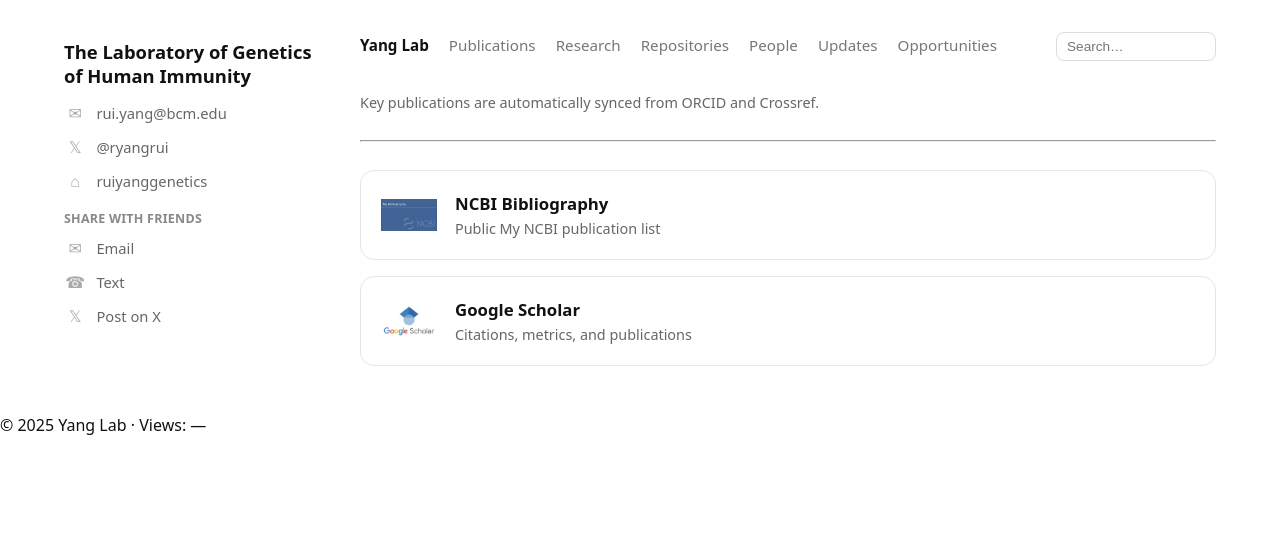
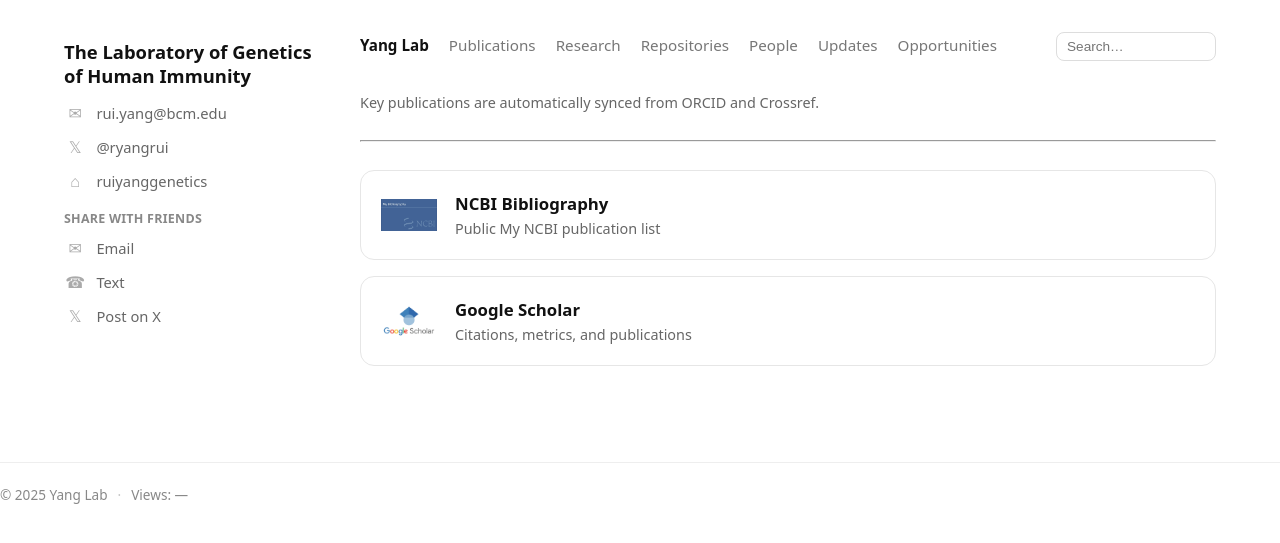
Before and after one commit to ruiyanggenetics/ghilab, a Jekyll site: the page built from publications.md, in a window 1280 px wide. Shown: the top 543 px of the page. Built offline with Jekyll 4.4.1, drawn with Linux system fonts in a browser that asks for light colours.

Commit message:
Update style.css

```diff
--- a/assets/style.css
+++ b/assets/style.css
@@ -388,6 +388,28 @@ main {
 }
 
 /* =========================
+   FOOTER
+   ========================= */
+.site-footer{
+  margin-top: 48px;
+  padding: 22px 0;
+  border-top: 1px solid #eee;
+}
+
+.footer-inner{
+  max-width: 900px;
+  font-size: 0.85rem;
+  color: #888;
+  display: flex;
+  gap: 10px;
+  align-items: center;
+}
+
+.footer-sep{ opacity: 0.5; }
+.footer-muted{ color: inherit; text-decoration: none; }
+.footer-muted:hover{ text-decoration: underline; }
+
+/* =========================
    MOBILE
    ========================= */
 
```
